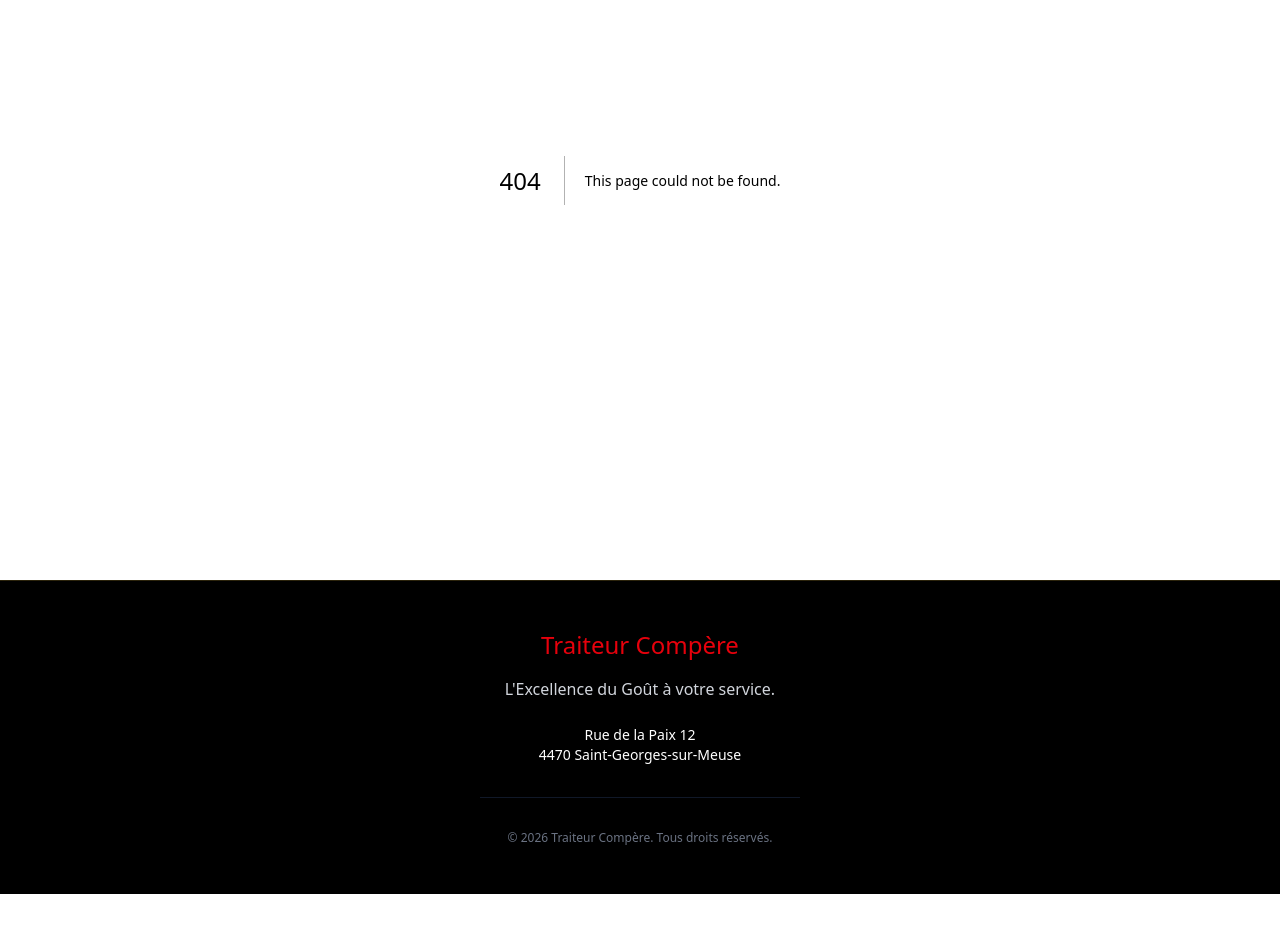
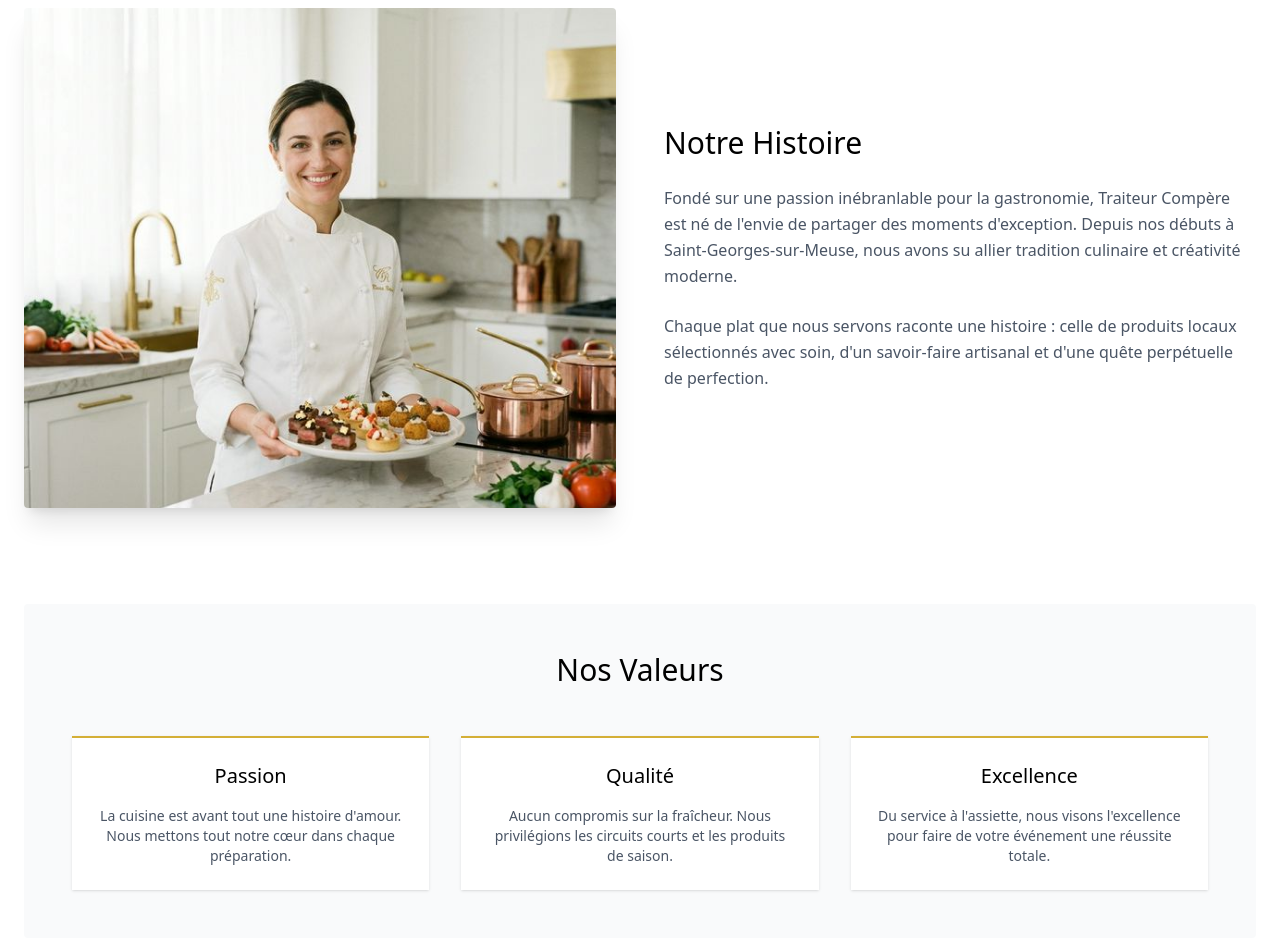
Before and after one commit to FlorianMeganck/traiteur-compere, a Next.js app: page /about in a window 1280 px wide. Before the commit this address had no page. Shown: the part 220-1172 px from the top of the page. Before the commit the page ends 1114 px from the top, so only its background shows below. Built offline with nearby package versions, Linux system fonts and the light colour scheme; a web font is replaced by a local one.

Commit message:
ajout a propos

```diff
--- /dev/null
+++ b/app/about/page.tsx
@@ -0,0 +1,63 @@
+import Image from "next/image";
+
+export default function About() {
+    return (
+        <main className="min-h-screen pt-24 pb-12">
+            <div className="max-w-7xl mx-auto px-6">
+                <header className="text-center mb-16">
+                    <h1 className="text-5xl font-serif text-black mb-4">À Propos</h1>
+                    <div className="w-24 h-1 bg-gold mx-auto" />
+                </header>
+
+                <section className="flex flex-col md:flex-row gap-12 items-center mb-24">
+                    <div className="w-full md:w-1/2 relative h-[500px]">
+                        <Image
+                            src="/images/chef.png"
+                            alt="Notre Chef"
+                            fill
+                            className="object-cover rounded-sm shadow-xl"
+                        />
+                    </div>
+                    <div className="w-full md:w-1/2 space-y-6">
+                        <h2 className="text-3xl font-serif text-black">Notre Histoire</h2>
+                        <p className="text-gray-600 leading-relaxed font-light">
+                            Fondé sur une passion inébranlable pour la gastronomie, Traiteur Compère est né de l'envie de partager des moments d'exception. Depuis nos débuts à Saint-Georges-sur-Meuse, nous avons su allier tradition culinaire et créativité moderne.
+                        </p>
+                        <p className="text-gray-600 leading-relaxed font-light">
+                            Chaque plat que nous servons raconte une histoire : celle de produits locaux sélectionnés avec soin, d'un savoir-faire artisanal et d'une quête perpétuelle de perfection.
+                        </p>
+                    </div>
+                </section>
+
+                <section className="bg-gray-50 p-12 rounded-sm mb-24">
+                    <div className="text-center mb-12">
+                        <h2 className="text-3xl font-serif text-black">Nos Valeurs</h2>
+                    </div>
+                    <div className="grid grid-cols-1 md:grid-cols-3 gap-8">
+                        <ValueCard
+                            title="Passion"
+                            desc="La cuisine est avant tout une histoire d'amour. Nous mettons tout notre cœur dans chaque préparation."
+                        />
+                        <ValueCard
+                            title="Qualité"
+                            desc="Aucun compromis sur la fraîcheur. Nous privilégions les circuits courts et les produits de saison."
+                        />
+                        <ValueCard
+                            title="Excellence"
+                            desc="Du service à l'assiette, nous visons l'excellence pour faire de votre événement une réussite totale."
+                        />
+                    </div>
+                </section>
+            </div>
+        </main>
+    );
+}
+
+function ValueCard({ title, desc }: { title: string; desc: string }) {
+    return (
+        <div className="text-center space-y-4 p-6 bg-white shadow-sm border-t-2 border-gold">
+            <h3 className="text-xl font-serif text-black">{title}</h3>
+            <p className="text-gray-600 font-light text-sm">{desc}</p>
+        </div>
+    );
+}
--- a/app/components/Navbar.tsx
+++ b/app/components/Navbar.tsx
@@ -26,6 +26,7 @@ export default function Navbar() {
 
                 <div className="hidden md:flex space-x-8">
                     <NavLink href="/" label="Accueil" />
+                    <NavLink href="/about" label="À Propos" />
                     <NavLink href="/services" label="Services" />
                     <NavLink href="/contact" label="Contact" />
                 </div>
```
Also changed, not shown: public/images/chef.png (added).
